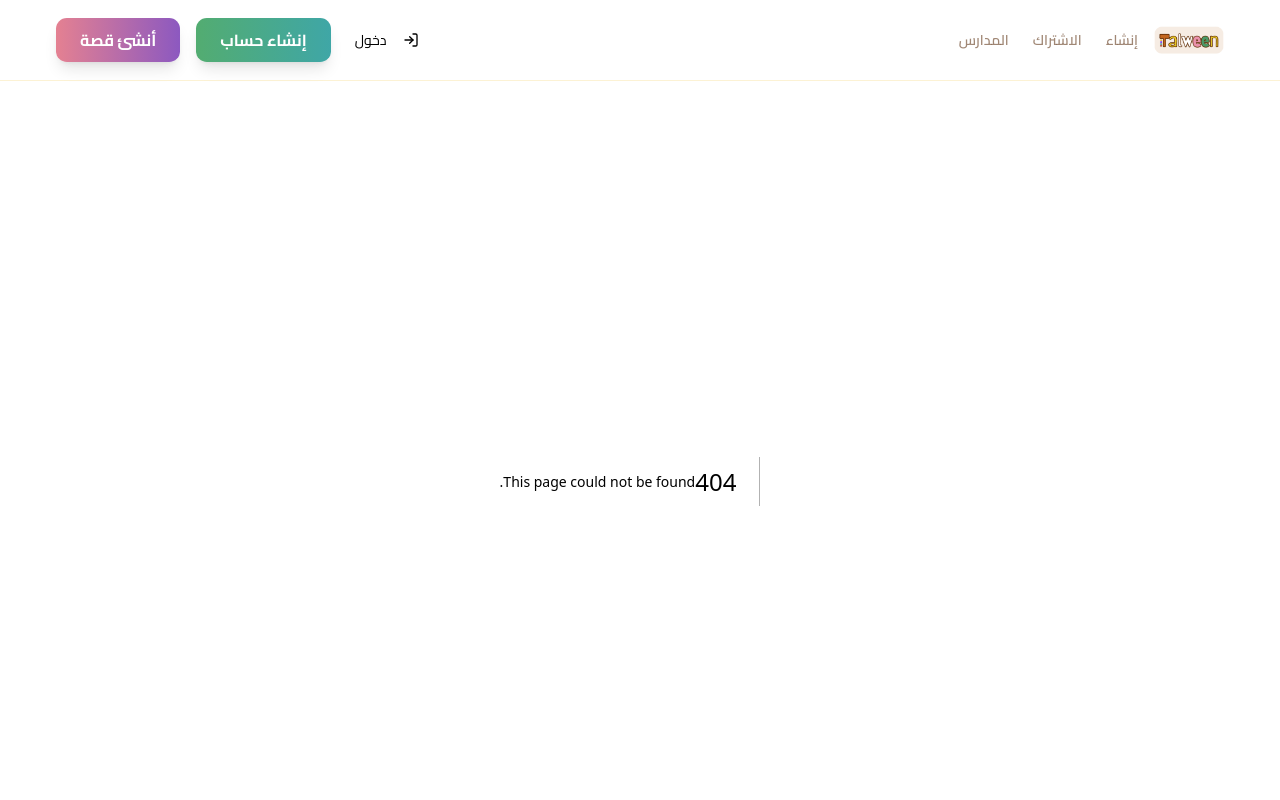
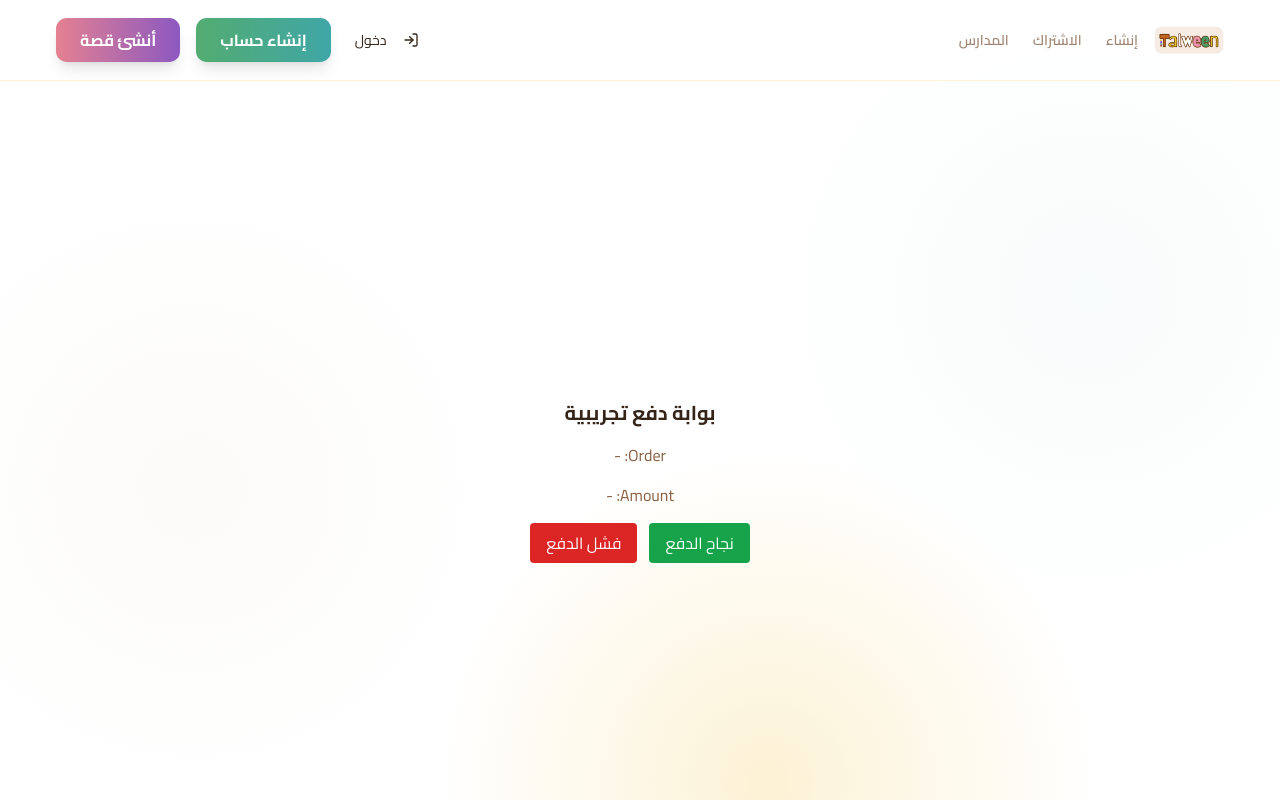
Before and after one commit to Amir-fan/talween-studio, a Next.js app: page /payment/mock-gateway in a window 1280 px wide. Before the commit this address had no page. Shown: the top 800 px of the page. Built offline with nearby package versions, Linux system fonts and the light colour scheme.

Commit message:
payment: fix double-slash redirects; base URL normalization; add mock gateway for sandbox testing; auto-navigate to mock URL

```diff
--- a/src/app/api/payment/create-session/route.ts
+++ b/src/app/api/payment/create-session/route.ts
@@ -76,6 +76,7 @@ export async function POST(request: NextRequest) {
     const customerMobile = (user?.phone || '+965500000000').toString();
 
     const orderIdStr = orderId as string;
+    const baseUrl = (process.env.NEXT_PUBLIC_APP_URL || '').replace(/\/+$/, '');
     const paymentData = {
       amount: finalAmount,
       currency: currency,
@@ -87,8 +88,8 @@ export async function POST(request: NextRequest) {
       credits: credits,
       description: `تالوين — شراء ${credits} نقطة (${packageId})${appliedDiscount ? ` — خصم ${appliedDiscount.percentOff}%: ${appliedDiscount.code}` : ''}`,
       // Route through server callback endpoint so credits are added before the thank-you page
-      returnUrl: `${process.env.NEXT_PUBLIC_APP_URL}/api/payment/callback?orderId=${orderIdStr}`,
-      errorUrl: `${process.env.NEXT_PUBLIC_APP_URL}/payment/error?orderId=${orderIdStr}`,
+      returnUrl: `${baseUrl}/api/payment/callback?orderId=${orderIdStr}`,
+      errorUrl: `${baseUrl}/payment/error?orderId=${orderIdStr}`,
     };
 
     console.log('🔍 PAYMENT API - Creating payment session...');
--- /dev/null
+++ b/src/app/payment/mock-gateway/page.tsx
@@ -0,0 +1,57 @@
+'use client';
+
+import { useEffect, useState, Suspense } from 'react';
+import { useSearchParams } from 'next/navigation';
+
+function MockGatewayContent() {
+  const searchParams = useSearchParams();
+  const [loading, setLoading] = useState(false);
+  const [orderId, setOrderId] = useState('');
+  const [amount, setAmount] = useState('');
+
+  useEffect(() => {
+    const o = searchParams.get('orderId') || '';
+    const a = searchParams.get('amount') || '';
+    setOrderId(o);
+    setAmount(a);
+  }, [searchParams]);
+
+  const succeed = async () => {
+    if (!orderId) return;
+    setLoading(true);
+    try {
+      // Simulate provider redirect by going through verify which uses callback
+      window.location.assign(`/api/payment/callback?orderId=${encodeURIComponent(orderId)}&paymentId=MOCK-PAY-${Date.now()}`);
+    } finally { setLoading(false); }
+  };
+
+  const fail = async () => {
+    if (!orderId) return;
+    setLoading(true);
+    try {
+      window.location.assign(`/payment/error?orderId=${encodeURIComponent(orderId)}&error=${encodeURIComponent('Mock failure')}`);
+    } finally { setLoading(false); }
+  };
+
+  return (
+    <div className="min-h-screen flex items-center justify-center">
+      <div className="text-center space-y-4">
+        <h1 className="text-xl font-bold">بوابة دفع تجريبية</h1>
+        <p className="text-muted-foreground">Order: {orderId || '-'}</p>
+        <p className="text-muted-foreground">Amount: {amount || '-'}</p>
+        <div className="flex gap-3 justify-center">
+          <button className="px-4 py-2 bg-green-600 text-white rounded" onClick={succeed} disabled={loading}>نجاح الدفع</button>
+          <button className="px-4 py-2 bg-red-600 text-white rounded" onClick={fail} disabled={loading}>فشل الدفع</button>
+        </div>
+      </div>
+    </div>
+  );
+}
+
+export default function MockGatewayPage() {
+  return (
+    <Suspense fallback={<div className="min-h-screen flex items-center justify-center">جاري التحميل...</div>}>
+      <MockGatewayContent />
+    </Suspense>
+  );
+}
--- a/src/app/payment/page.tsx
+++ b/src/app/payment/page.tsx
@@ -69,6 +69,11 @@ function PaymentPageContent() {
 
         if (data.success) {
           setPaymentUrl(data.paymentUrl);
+          // If this is a mock payment URL (our internal test gateway), go there immediately
+          if (data.paymentUrl.includes('/payment/mock-gateway')) {
+            window.location.assign(data.paymentUrl);
+            return;
+          }
         } else {
           setError(data.error || 'فشل في إنشاء جلسة الدفع');
         }
--- a/src/app/payment/pending/page.tsx
+++ b/src/app/payment/pending/page.tsx
@@ -8,5 +8,6 @@ export default function PaymentPendingPage({ searchParams }: { searchParams: { o
   }
   // Server-side redirect straight to verification endpoint so the server
   // drives follow-up redirects to success/error.
-  redirect(`/api/payment/verify?orderId=${encodeURIComponent(orderId as string)}`);
+  const basePath = process.env.NEXT_PUBLIC_APP_URL?.replace(/\/+$/, '') || '';
+  redirect(`${basePath}/api/payment/verify?orderId=${encodeURIComponent(orderId as string)}`);
 }
--- a/src/lib/myfatoorah-service-mock.ts
+++ b/src/lib/myfatoorah-service-mock.ts
@@ -41,7 +41,8 @@ export async function createPaymentSession(paymentData: PaymentRequest): Promise
     const invoiceId = `MOCK-${Date.now()}`;
 
     // Create mock payment URL (simulates external payment gateway)
-    const mockPaymentUrl = `${process.env.NEXT_PUBLIC_APP_URL || 'http://localhost:3000'}/payment/mock-gateway?orderId=${paymentData.orderId}&amount=${paymentData.amount}&packageId=${paymentData.packageId || 'UNKNOWN'}&credits=${paymentData.credits || 0}`;
+  const base = (process.env.NEXT_PUBLIC_APP_URL || 'http://localhost:3000').replace(/\/+$/, '');
+  const mockPaymentUrl = `${base}/payment/mock-gateway?orderId=${paymentData.orderId}&amount=${paymentData.amount}&packageId=${paymentData.packageId || 'UNKNOWN'}&credits=${paymentData.credits || 0}`;
 
     return {
       success: true,
--- a/src/lib/myfatoorah-service.ts
+++ b/src/lib/myfatoorah-service.ts
@@ -2,7 +2,7 @@
 // Professional payment processing for MENA region
 
 const MYFATOORAH_API_KEY = process.env.MYFATOORAH_API_KEY;
-const MYFATOORAH_BASE_URL = process.env.MYFATOORAH_BASE_URL || 'https://api.myfatoorah.com';
+const MYFATOORAH_BASE_URL = (process.env.MYFATOORAH_BASE_URL || 'https://api.myfatoorah.com').replace(/\/+$/, '');
 
 export interface PaymentRequest {
   amount: number;
```
